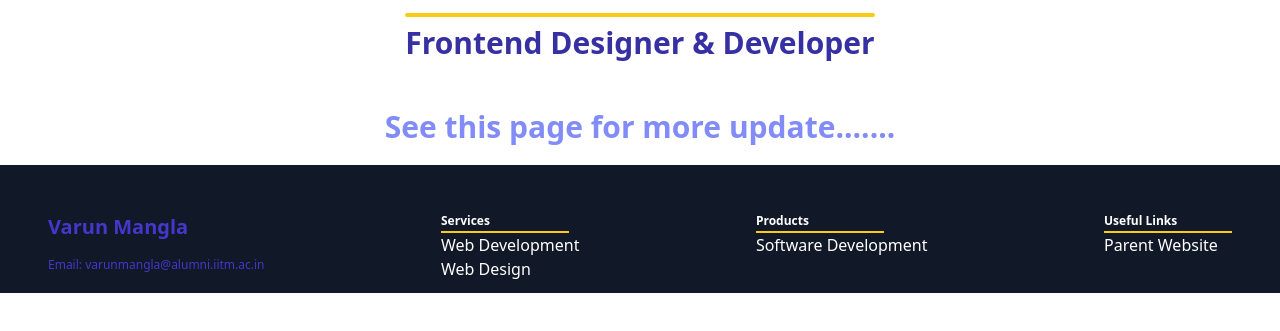
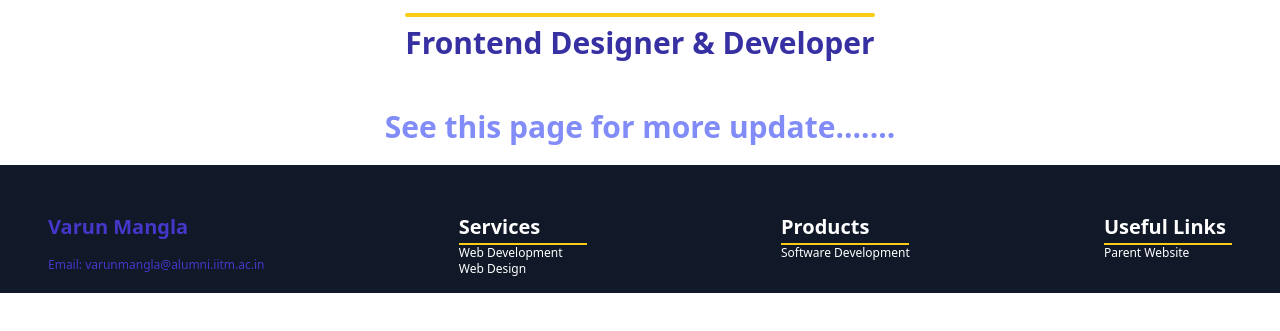
Before and after one commit to varun-mangla/tailwind, a website: page index.html in a window 1280 px wide. Shown: the part 423-754 px from the top of the page. Drawn offline with Linux system fonts and the light colour scheme.

Commit message:
updated footer

```diff
--- a/index.html
+++ b/index.html
@@ -47,22 +47,22 @@
         <p class="text-xs md:text-l text-indigo-700 mb-5" >Email: varunmangla@alumni.iitm.ac.in</p>
     </div>
     <div>
-        <h2 class="font-bold text-xl md:text-xs mt-4 ">Services</h2>
+        <h2 class="font-bold text-l md:text-xl mt-4 ">Services</h2>
         <div class="w-32 h-1 border-b-2 border-yellow-400"></div>
-        <div>Web Development</div>
-        <div>Web Design</div>
+        <div class="text-xs md:text-l">Web Development</div>
+        <div class="text-xs md:text-l">Web Design</div>
     </div>
 
     <div>
-    <h2 class="font-bold text-xl md:text-xs mt-4 ">Products</h2>
+    <h2 class="font-bold text-xs md:text-xl mt-4 ">Products</h2>
     <div class="w-32 h-1 border-b-2 border-yellow-400"></div>
-        <div>Software Development</div>
+        <div class="text-xs md:text-l">Software Development</div>
     </div>
 
     <div>
-    <h2 class="font-bold text-xl md:text-xs mt-4 ">Useful Links</h2>
+    <h2 class="font-bold text-xs md:text-xl mt-4 ">Useful Links</h2>
     <div class="w-32 h-1 border-b-2 border-yellow-400"></div>
-        <div>
+        <div class="text-xs md:text-l">
             <a href="http://www.varunmangla.in">Parent Website</a>
         </div>
     </div>
```
